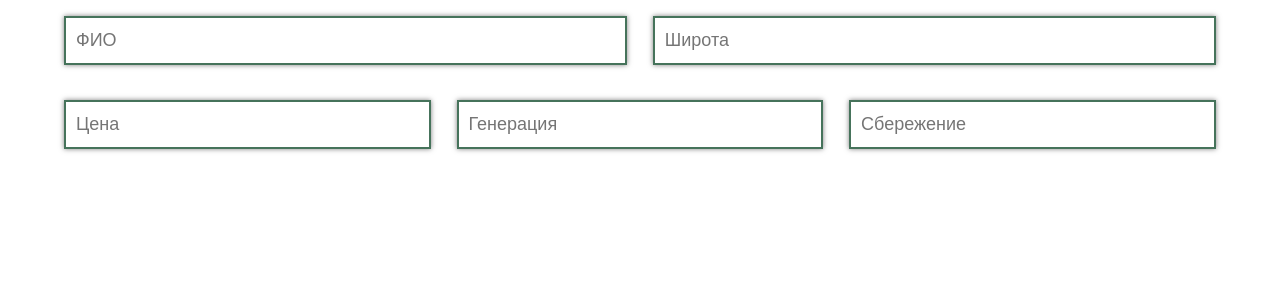
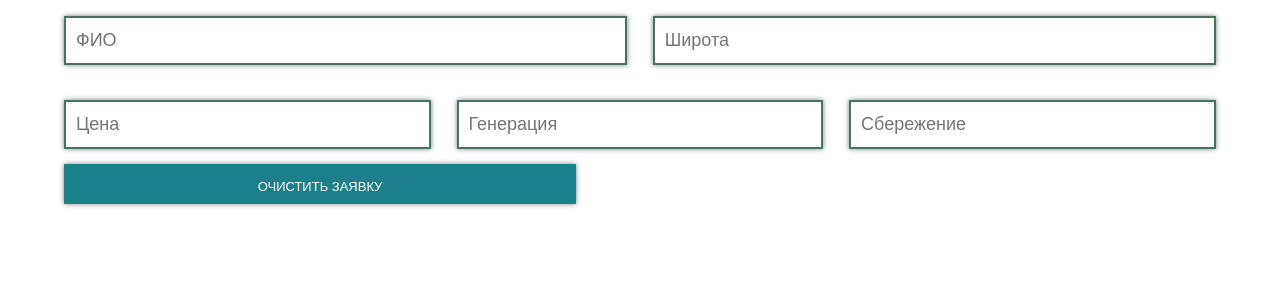
Before and after one commit to HlupHlyp/DIA_backend, a Django app: page /plant_req/1 in a window 1280 px wide. Shown: the part 112-412 px from the top of the page. Run offline with Django 4.2, Linux system fonts and the light colour scheme; data that the repository does not hold is empty; some libraries are stand-ins or nearby versions.

Commit message:
del_but was added

```diff
--- a/SolarEnergy/static/style.css
+++ b/SolarEnergy/static/style.css
@@ -67,7 +67,7 @@ body{
   padding-bottom: 36px;
 }
 
-.descript-button{
+.descript-button, .add2plant_button{
   display:flex;
   padding-left:5px;
   padding-right:5px;
@@ -85,11 +85,20 @@ body{
   justify-content: center;
 }
 
+.add2plant_button{
+  width:100%;
+  background-color: #ffffff;
+  color:#1c808a;
+  cursor:pointer;
+}
+
 .down{
   align-items: center;
   padding-left:30px;
   padding-right:30px;
   padding-bottom:21px;
+  display:grid;
+  gap:20px;
 }
 
 .cost{
@@ -140,7 +149,7 @@ body{
   border:none;
 }
 
-.app_line{
+.app_line, .act_line{
   width: 90%;
   margin-left: auto;
   margin-right: auto;
--- a/SolarEnergy/templates/plant_req_page.html
+++ b/SolarEnergy/templates/plant_req_page.html
@@ -40,6 +40,11 @@
             <input name="saving" type="text" class="input" value="{{data.plant_req.saving}}" placeholder="Сбережение" readonly>
           </div>
         </div>
+        <div class="act_line">
+          <form action="del_plant" method="post" style="margin-top:0;" enctype="multipart/form-data">
+            <input type="submit" class="descript-button" value="ОЧИСТИТЬ ЗАЯВКУ" style="width:40vw">
+          </form>
+        </div>
     </div>
   </body>
 </html>
```
